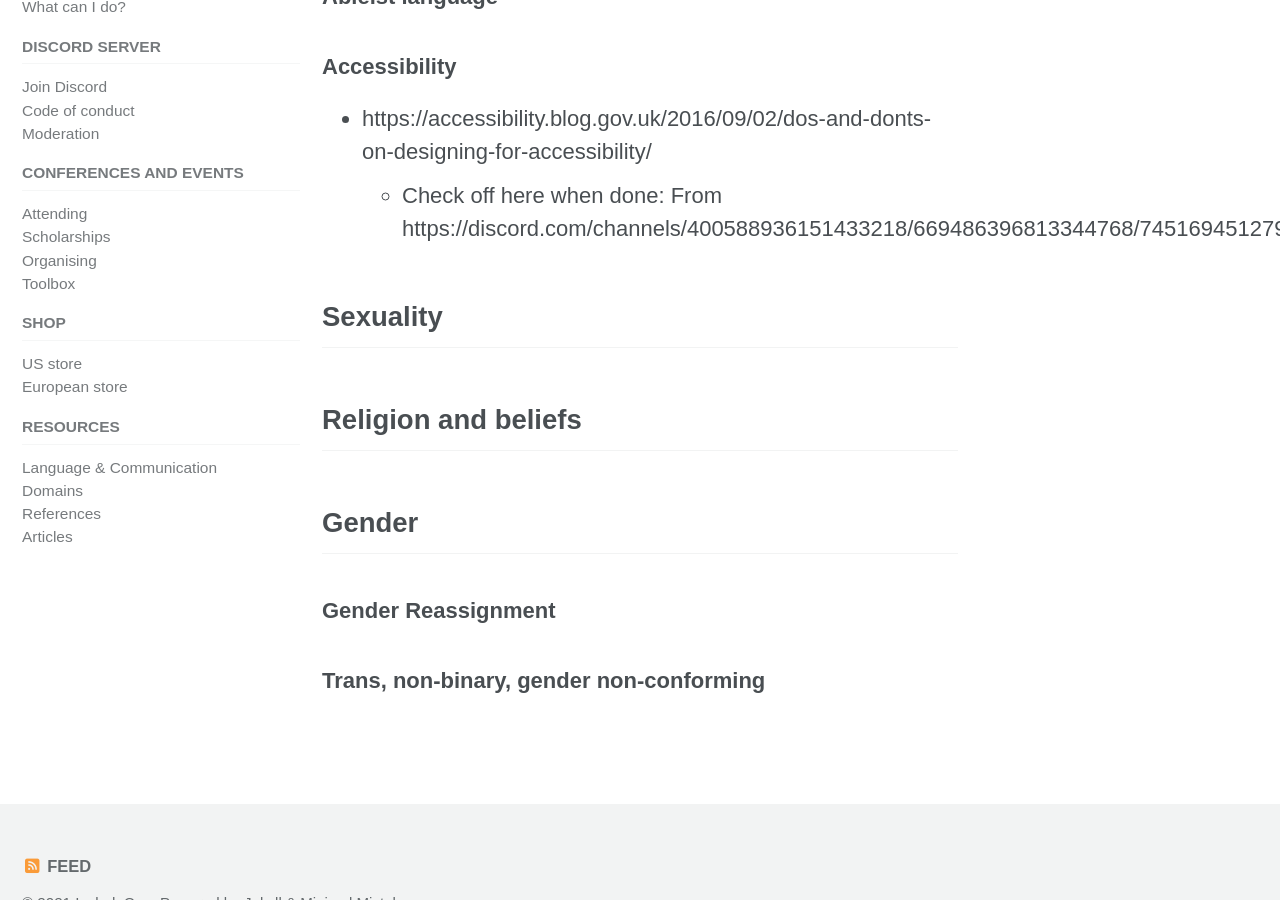
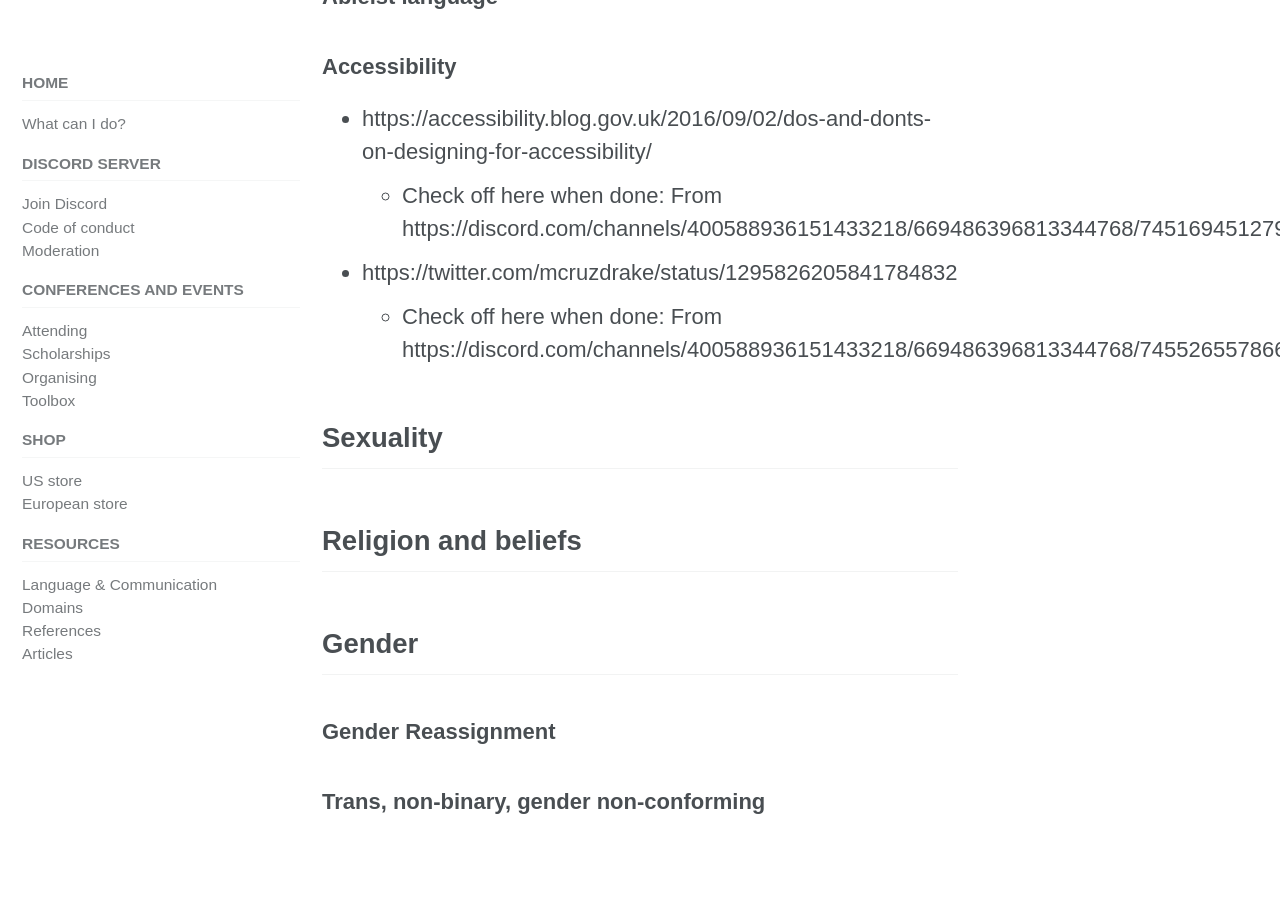
Before and after one commit to include-cpp/include-cpp.github.io, a Jekyll site: the page built from resources/discriminations/index.md, in a window 1280 px wide and 900 px high, scrolled down 589 px. Built offline with Jekyll 4.4.1, drawn with Linux system fonts in a browser that asks for light colours; cached includes are drawn as plain includes; nearby versions of some CDN libraries.

Commit message:
Add another potential future link on accessibility
Co-Authored-By: Kate Gregory <kategregory@users.noreply.github.com>

```diff
--- a/resources/discriminations/index.md
+++ b/resources/discriminations/index.md
@@ -15,6 +15,8 @@ title: Discriminations
 
 * https://accessibility.blog.gov.uk/2016/09/02/dos-and-donts-on-designing-for-accessibility/
     * Check off here when done: From https://discord.com/channels/400588936151433218/669486396813344768/745169451279843379:
+* https://twitter.com/mcruzdrake/status/1295826205841784832
+    * Check off here when done: From https://discord.com/channels/400588936151433218/669486396813344768/745526557866590280
 
 ## Sexuality
 
```
